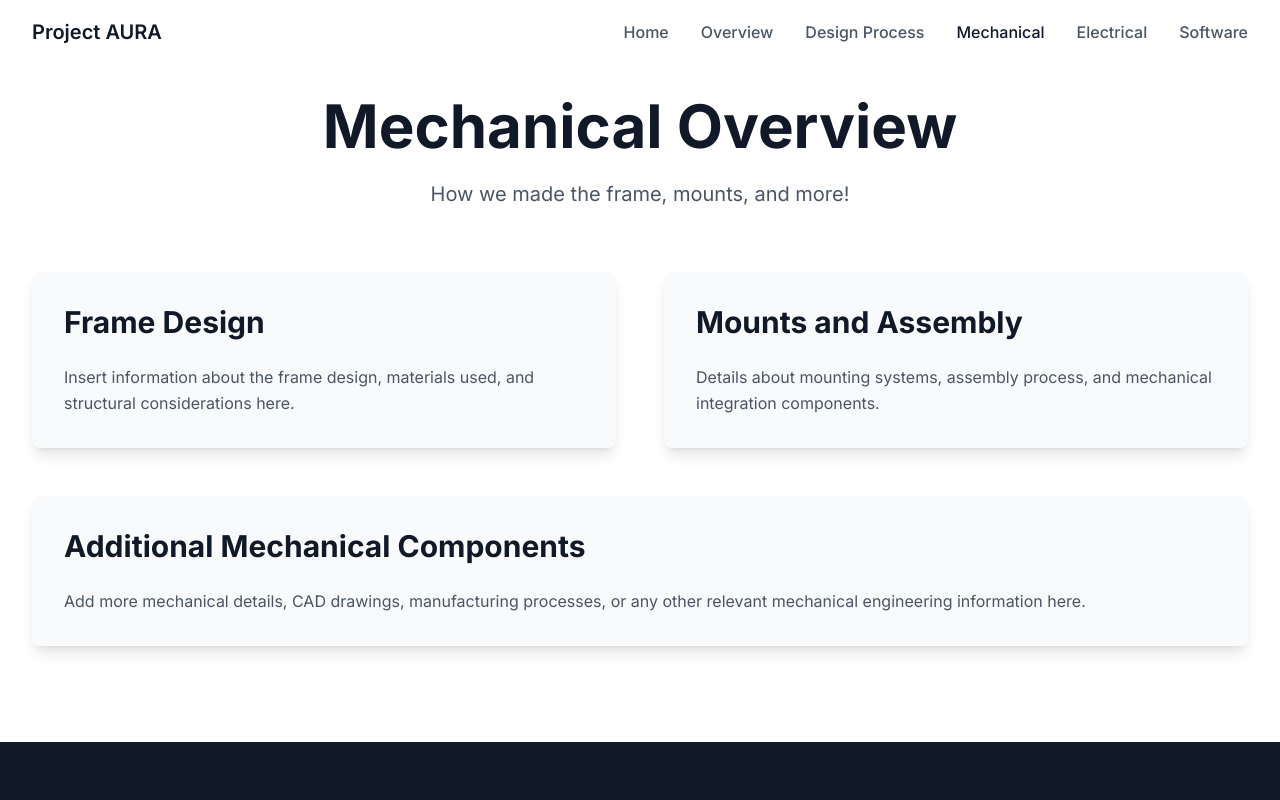
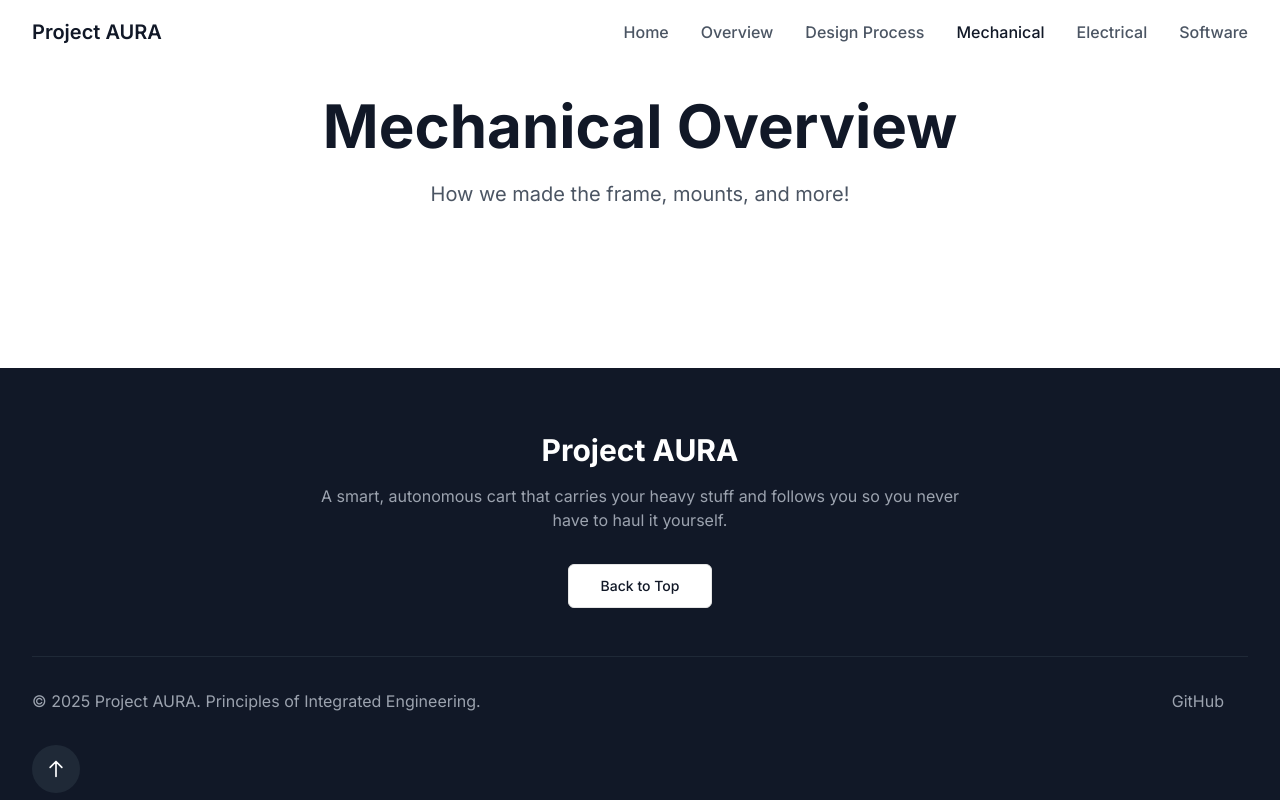
Before and after one commit to xavieryn/ProjectAURAWebsite, a Next.js app: page /mechanical in a window 1280 px wide. Shown: the top 800 px of the page. Built offline with nearby package versions, Linux system fonts and the light colour scheme.

Commit message:
getting rid of unnecessary element in mech implementation, ready to send to everyone

```diff
--- a/src/app/mechanical/page.tsx
+++ b/src/app/mechanical/page.tsx
@@ -19,54 +19,6 @@ export default function Mechanical() {
               </p>
             </div>
           </FadeIn>
-
-          <div className="grid lg:grid-cols-2 gap-12">
-            <FadeIn direction="right" delay={0.2}>
-              <Card className="p-8 bg-gray-50 border-0 shadow-lg">
-                <CardContent className="p-0">
-                  <h2 className="text-3xl font-bold text-gray-900 mb-6">
-                    Frame Design
-                  </h2>
-                  <div className="space-y-4">
-                    <p className="text-gray-600 leading-relaxed">
-                      Insert information about the frame design, materials used, and
-                      structural considerations here.
-                    </p>
-                  </div>
-                </CardContent>
-              </Card>
-            </FadeIn>
-
-            <FadeIn direction="left" delay={0.2}>
-              <Card className="p-8 bg-gray-50 border-0 shadow-lg">
-                <CardContent className="p-0">
-                  <h2 className="text-3xl font-bold text-gray-900 mb-6">
-                    Mounts and Assembly
-                  </h2>
-                  <div className="space-y-4">
-                    <p className="text-gray-600 leading-relaxed">
-                      Details about mounting systems, assembly process, and mechanical
-                      integration components.
-                    </p>
-                  </div>
-                </CardContent>
-              </Card>
-            </FadeIn>
-          </div>
-
-          <FadeIn direction="up" delay={0.4}>
-            <Card className="p-8 bg-gray-50 border-0 shadow-lg mt-12">
-              <CardContent className="p-0">
-                <h2 className="text-3xl font-bold text-gray-900 mb-6">
-                  Additional Mechanical Components
-                </h2>
-                <p className="text-gray-600 leading-relaxed">
-                  Add more mechanical details, CAD drawings, manufacturing processes, or
-                  any other relevant mechanical engineering information here.
-                </p>
-              </CardContent>
-            </Card>
-          </FadeIn>
         </div>
       </section>
       <Footer />
```
